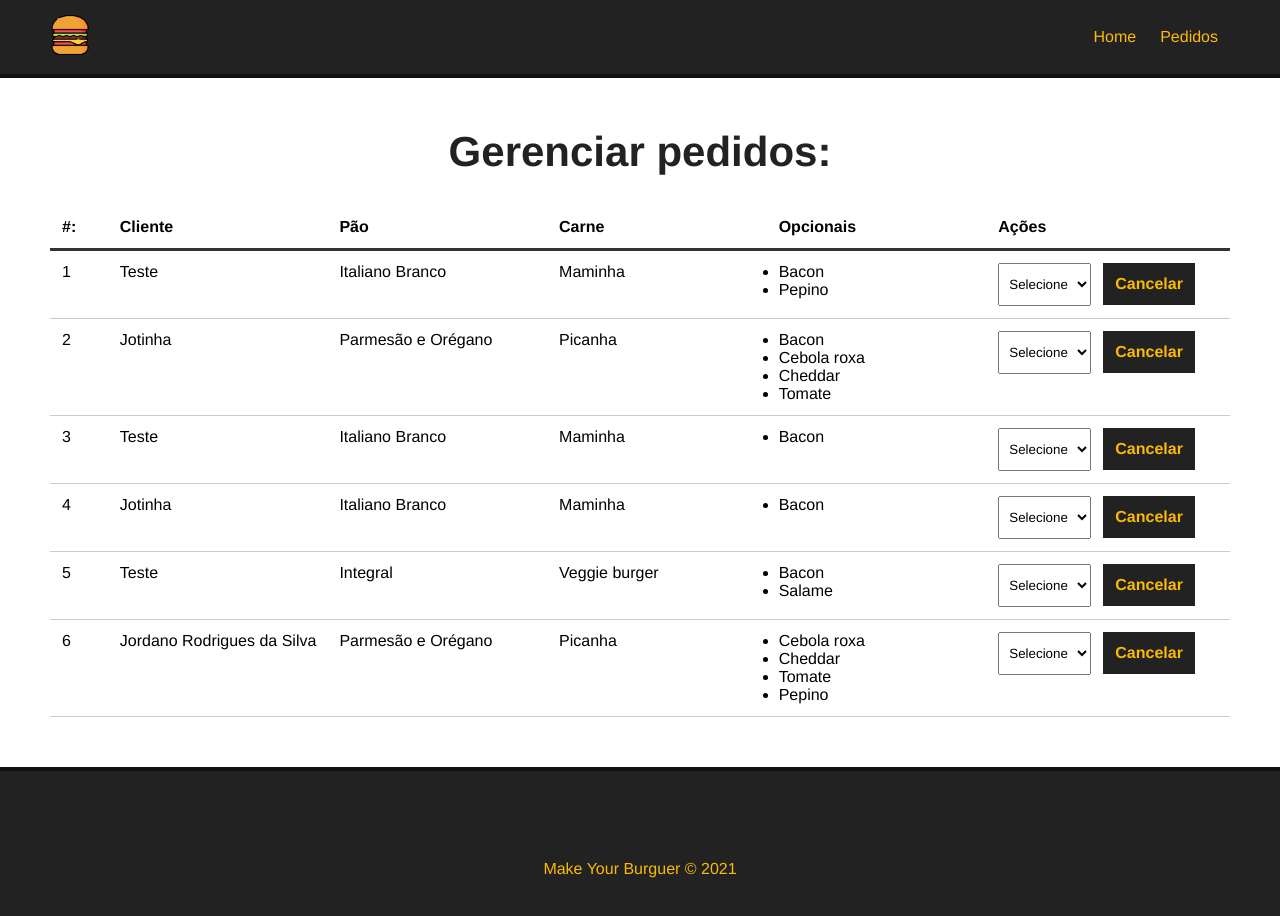
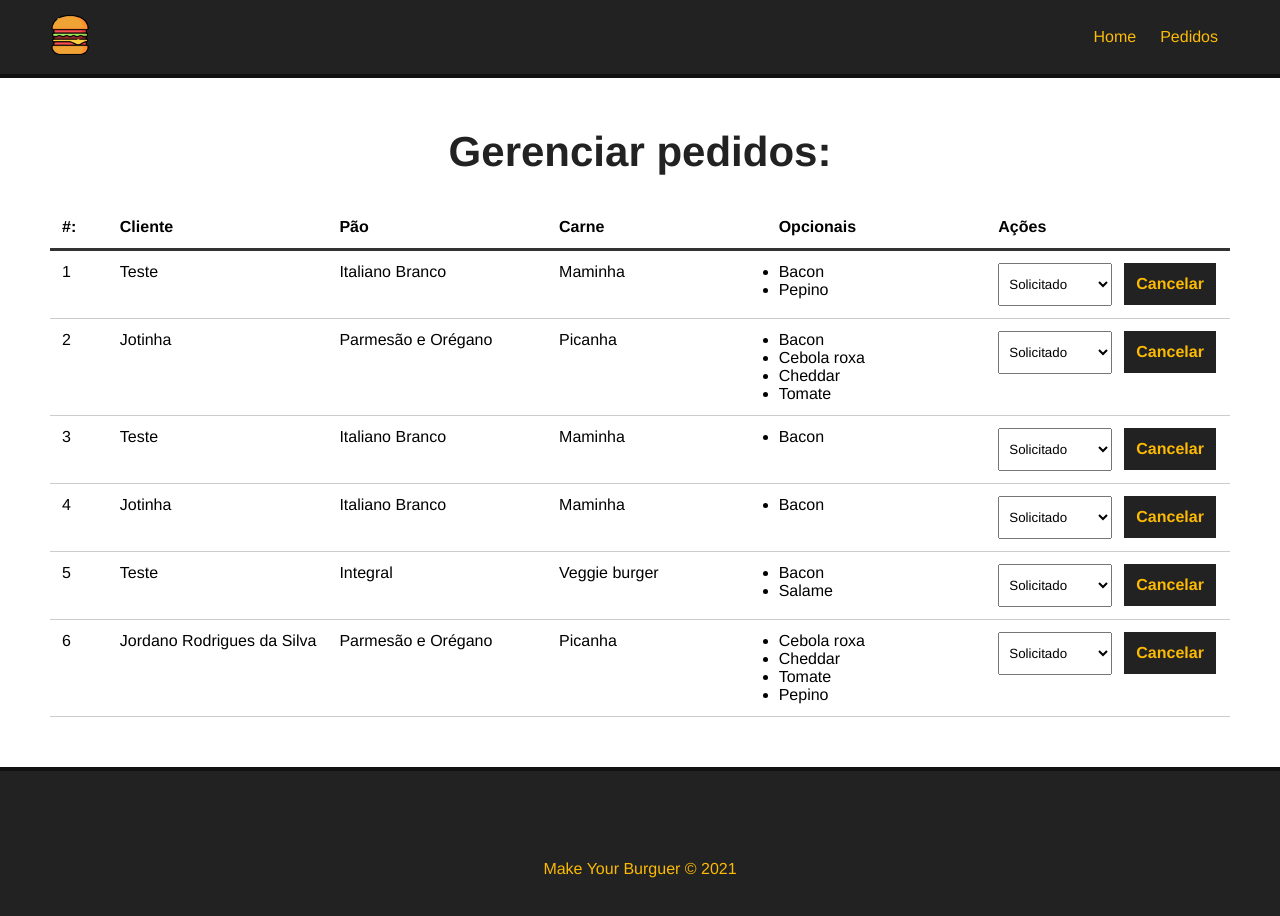
Before and after one commit to JordanoTI/make_your_burguer, a Vue app: page /pedidos in a window 1280 px wide. Shown: the top 916 px of the page. Built offline with nearby package versions, Linux system fonts and the light colour scheme; data requests are answered from the project's data file.

Commit message:
Recebendo os status dos pedidos

```diff
--- a/src/components/Dashboard.vue
+++ b/src/components/Dashboard.vue
@@ -26,6 +26,14 @@
         <div>
           <select name="status" class="status">
             <option value="">Selecione</option>
+            <option
+              v-for="s in status"
+              :key="s.id"
+              value="s.tipo"
+              :selected="burger.status == s.tipo"
+            >
+              {{ s.tipo }}
+            </option>
           </select>
           <button class="delete-btn">Cancelar</button>
         </div>
@@ -49,8 +57,13 @@
       const req = await fetch("http://localhost:3000/burgers");
       const data = await req.json();
       this.burgers = data;
-      console.log(this.burgers);
       //  resgatar os status
+      this.getStatus();
+    },
+    async getStatus() {
+      const req = await fetch("http://localhost:3000/status");
+      const data = await req.json();
+      this.status = data;
     },
   },
   mounted() {
```
